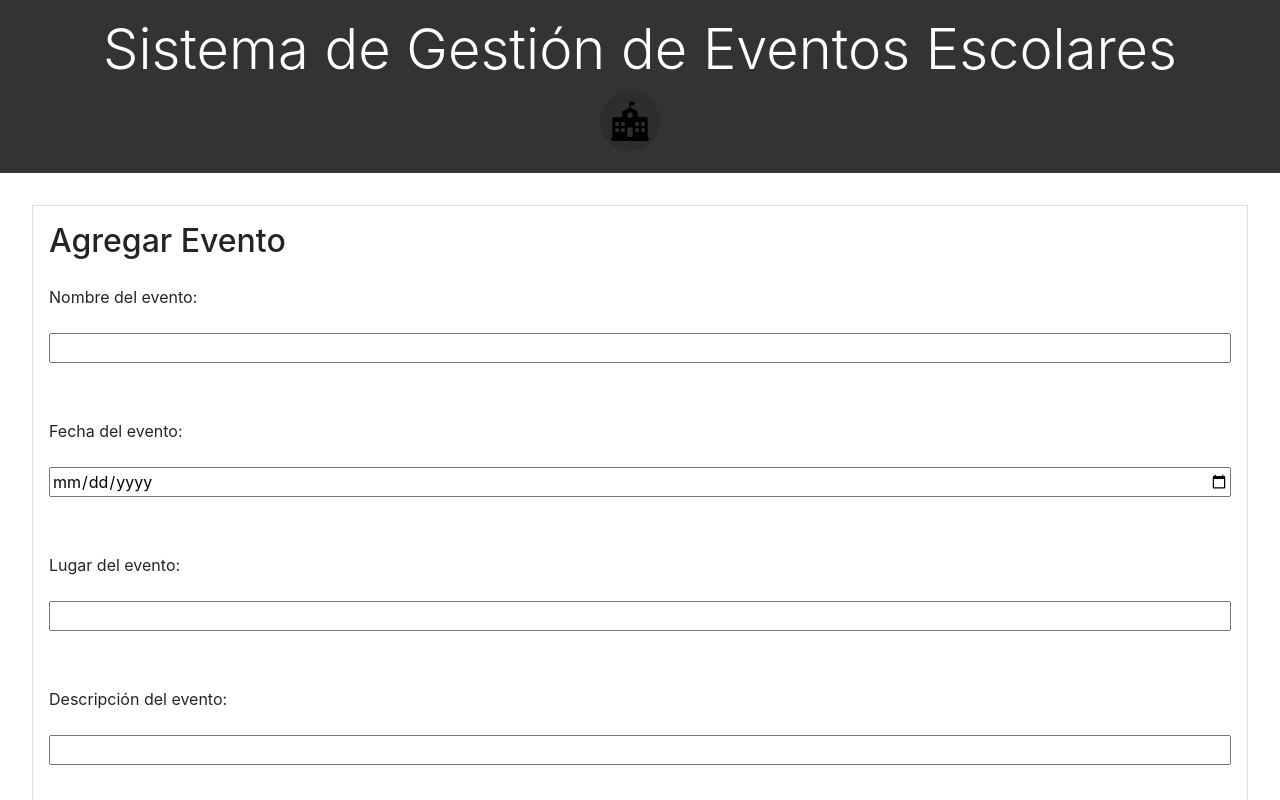
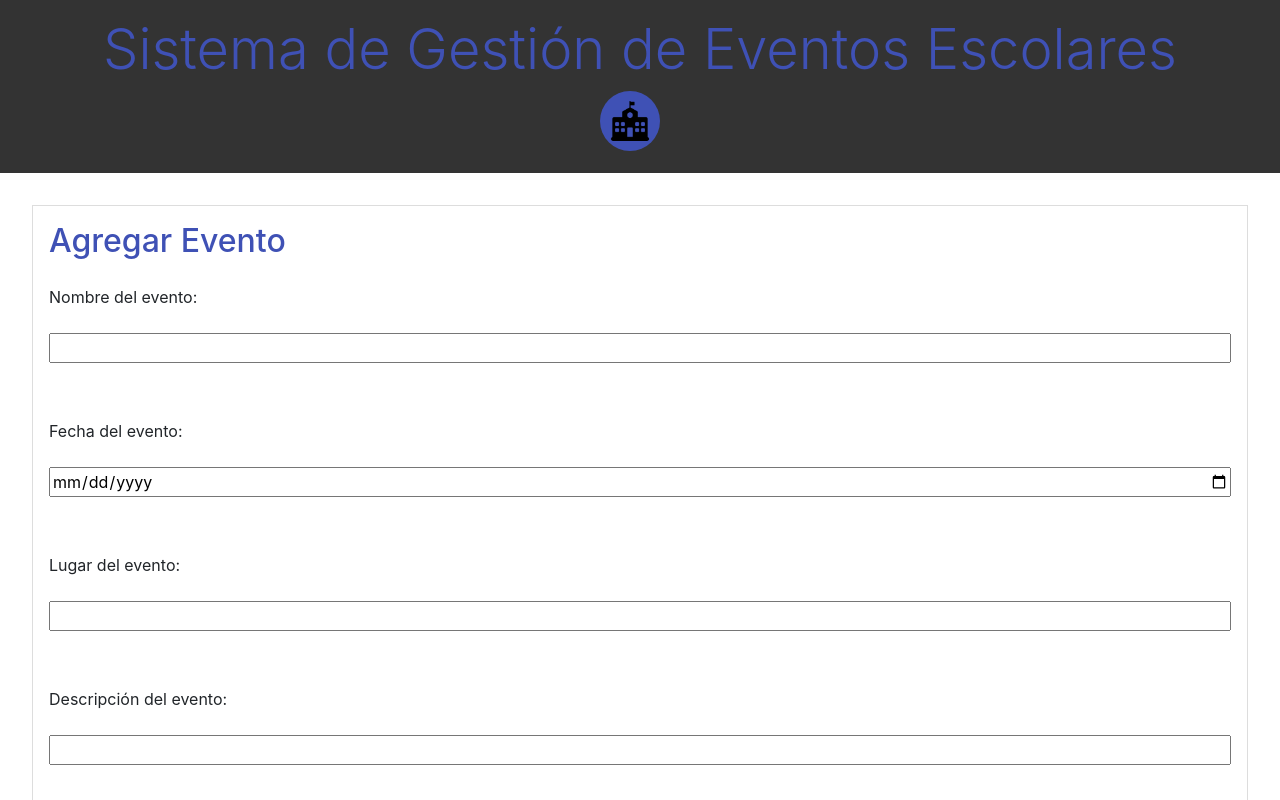
Before and after one commit to Dani71xd/GestionEventos, a plain HTML site: page index.html in a window 1280 px wide. Shown: the top 800 px of the page. Drawn offline with nearby package versions, Linux system fonts and the light colour scheme.

Commit message:
Changes in color and design

```diff
--- a/index.html
+++ b/index.html
@@ -3,7 +3,15 @@
   <head>
     <meta charset="UTF-8" />
     <meta name="viewport" content="width=device-width, initial-scale=1.0" />
+    <link
+      href="https://fonts.googleapis.com/css2?family=Open+Sans:wght@400;700&display=swap"
+      rel="stylesheet"
+    />
     <link rel="stylesheet" href="styles.css" />
+    <link
+      rel="stylesheet"
+      href="https://maxcdn.bootstrapcdn.com/bootstrap/4.5.2/css/bootstrap.min.css"
+    />
     <title>Sistema de Gestión de Eventos</title>
   </head>
   <body>
@@ -44,7 +52,7 @@
       </form>
       <section id="eventos">
         <h2>Lista de Eventos</h2>
-        <table>
+        <table class="table table-striped">
           <thead>
             <tr>
               <th>Nombre</th>
@@ -60,9 +68,5 @@
       </section>
     </main>
     <script src="main.js"></script>
-    <link
-      rel="stylesheet"
-      href="https://maxcdn.bootstrapcdn.com/bootstrap/4.5.2/css/bootstrap.min.css"
-    />
   </body>
 </html>
--- a/styles.css
+++ b/styles.css
@@ -76,3 +76,91 @@ td {
   background-position: center; /* Centra el ícono dentro del círculo */
   background-repeat: no-repeat; /* Evita la repetición del ícono */
 }
+
+/* Agrega este estilo al final de tu archivo styles.css */
+
+/* Paleta de colores */
+:root {
+  --color-primary: #3498db;
+  --color-secondary: #e74c3c;
+  --color-accent: #2ecc71;
+}
+
+body {
+  font-family: "Montserrat", sans-serif;
+}
+
+/* Estilo para el contenedor del ícono en un círculo */
+.icon-circle {
+  display: inline-flex;
+  align-items: center;
+  justify-content: center;
+  width: 60px;
+  height: 60px;
+  background-color: var(--color-primary);
+  border-radius: 50%;
+  margin-right: 20px;
+  background-image: url("/images/colegio.png");
+  background-size: 40px;
+  background-position: center;
+  background-repeat: no-repeat;
+}
+
+/* Estilo para los títulos */
+h1,
+h2 {
+  font-weight: 700;
+  color: var(--color-primary);
+  transition: opacity 0.3s ease;
+}
+
+/* Mostrar el título al pasar el mouse */
+h1:hover::before,
+h2:hover::before {
+  opacity: 1;
+  visibility: visible;
+}
+
+/* Agrega este estilo al final de tu archivo styles.css */
+
+/* Paleta de colores */
+:root {
+  --color-primary: #3f51b5;
+  --color-secondary: #f44336;
+  --color-accent: #4caf50;
+}
+
+body {
+  font-family: "Open Sans", sans-serif;
+}
+
+/* Estilo para el contenedor del ícono en un círculo */
+.icon-circle {
+  display: inline-flex;
+  align-items: center;
+  justify-content: center;
+  width: 60px;
+  height: 60px;
+  background-color: var(--color-primary);
+  border-radius: 50%;
+  margin-right: 20px;
+  background-image: url("/images/colegio.png");
+  background-size: 40px;
+  background-position: center;
+  background-repeat: no-repeat;
+}
+
+/* Estilo para los títulos */
+h1,
+h2 {
+  font-weight: 700;
+  color: var(--color-primary);
+  transition: opacity 0.3s ease;
+}
+
+/* Mostrar el título al pasar el mouse */
+h1:hover::before,
+h2:hover::before {
+  opacity: 1;
+  visibility: visible;
+}
```
